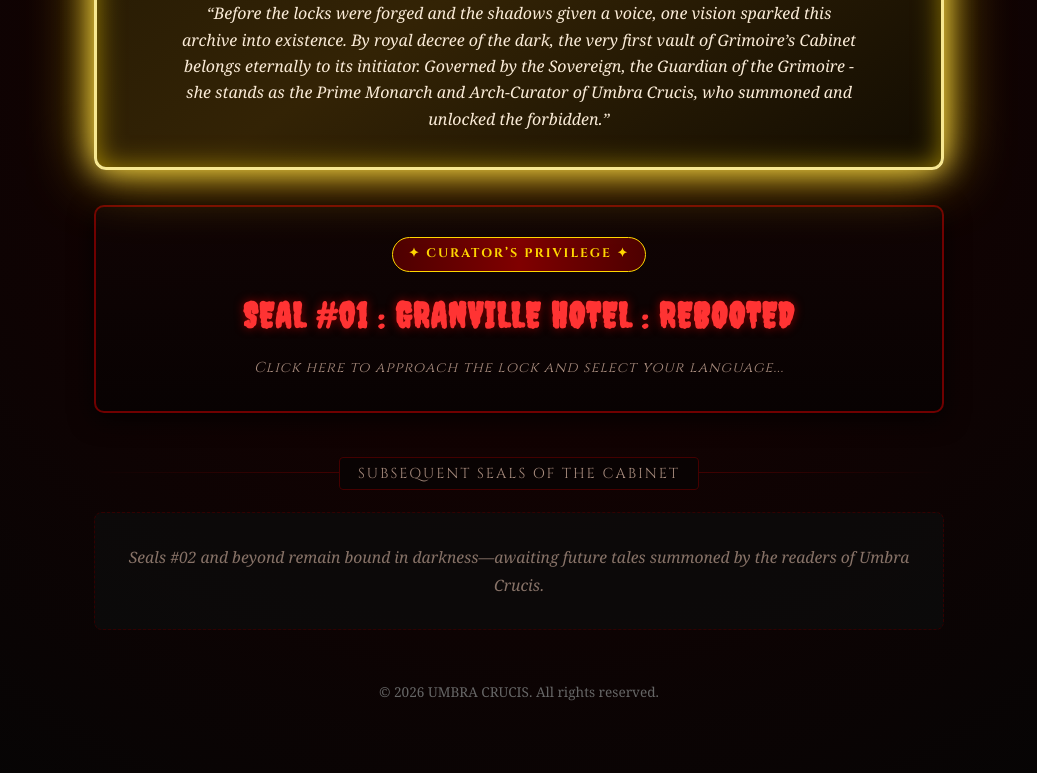
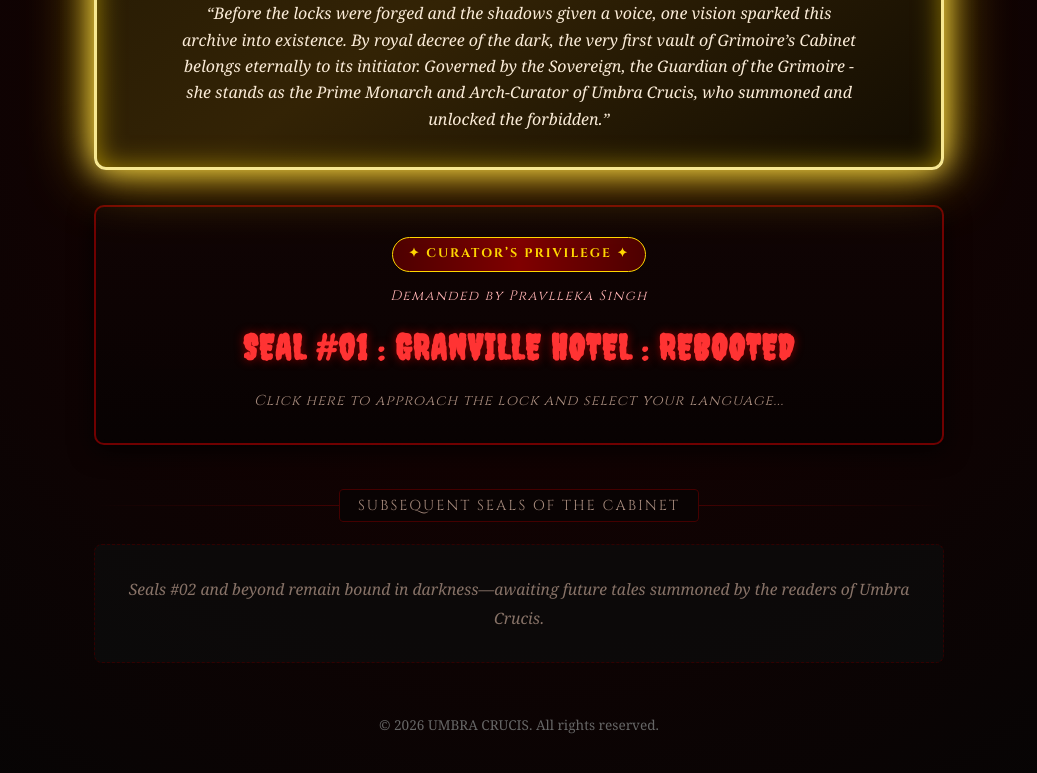
Before and after one commit to umbracrucis03/umbracrucis.com, a plain HTML site: page grimoire.html in a window 1280 px wide. Shown: the part 711-1484 px from the top of the page, without its empty margins (121-1158 px from the left). Drawn offline with Linux system fonts and the light colour scheme.

Commit message:
Add message div for SEAL #01 in grimoire.html
Added a new div element to display a message from Pravlleka Singh.

```diff
--- a/grimoire.html
+++ b/grimoire.html
@@ -342,6 +342,7 @@
         <!-- SEAL #01: REDIRECTS TO THE REBOOTED STORY PAGE -->
         <a href="granville-hotel-reboot.html" class="seal-box-link">
             <span class="seal-badge-preview">✦ Curator’s Privilege ✦</span>
+            <div style="font-family: 'Cinzel', serif; font-size: 0.85rem; color: #ffb3b3; letter-spacing: 1.5px; margin-bottom: 8px; font-style: italic;">Demanded by Pravlleka Singh</div>
             <h2 class="seal-box-title">SEAL #01 : GRANVILLE HOTEL : REBOOTED</h2>
             <p class="seal-click-prompt">Click here to approach the lock and select your language...</p>
         </a>
```
